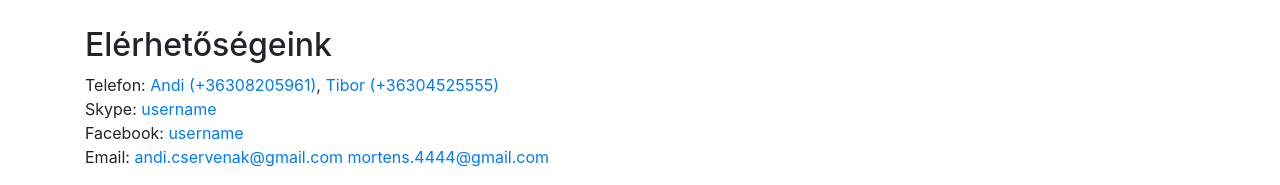
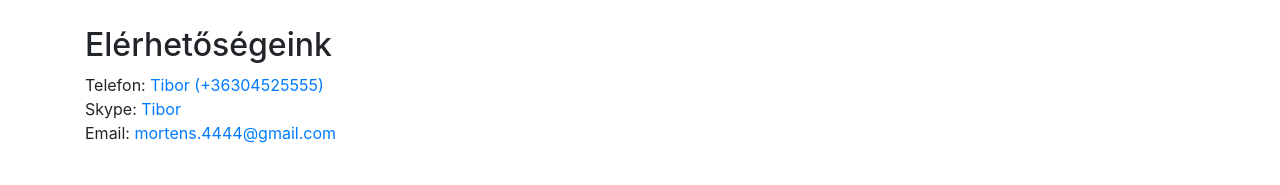
Before and after one commit to Mortens4444/mortens4444.github.io, a plain HTML site: page kapcsolat.html in a window 1280 px wide. Shown: the part 846-1031 px from the top of the page. After the commit the page ends 1007 px from the top, so only its background shows below. Drawn offline with nearby package versions, Linux system fonts and the light colour scheme.

Commit message:
Fix contacts

```diff
--- a/kapcsolat.html
+++ b/kapcsolat.html
@@ -22,12 +22,9 @@
         <div class="mt-5">
             <h2>Elérhetőségeink</h2>
             <p>
-                Telefon: <a href="tel:0036308205961">Andi (+36308205961)</a>, <a href="tel:0036304525555">Tibor (+36304525555)</a><br>
-                Skype: <a href="skype:live:username?chat">username</a><br>
-                Facebook: <a href="https://www.facebook.com/username">username</a><br>
-                Email:
-				<a href="mailto:andi.cservenak@gmail.com">andi.cservenak@gmail.com</a>
-				<a href="mailto:mortens.4444@gmail.com">mortens.4444@gmail.com</a>
+                Telefon: <a href="tel:0036304525555">Tibor (+36304525555)</a><br>
+                Skype: <a href="skype:live:.cid.bd0b8cceab1df96?chat">Tibor</a><br>
+                Email: <a href="mailto:mortens.4444@gmail.com">mortens.4444@gmail.com</a>
             </p>
         </div>
     </section>
```
Also changed, not shown: arak_es_feltetelek.html (+2 -0 lines).
